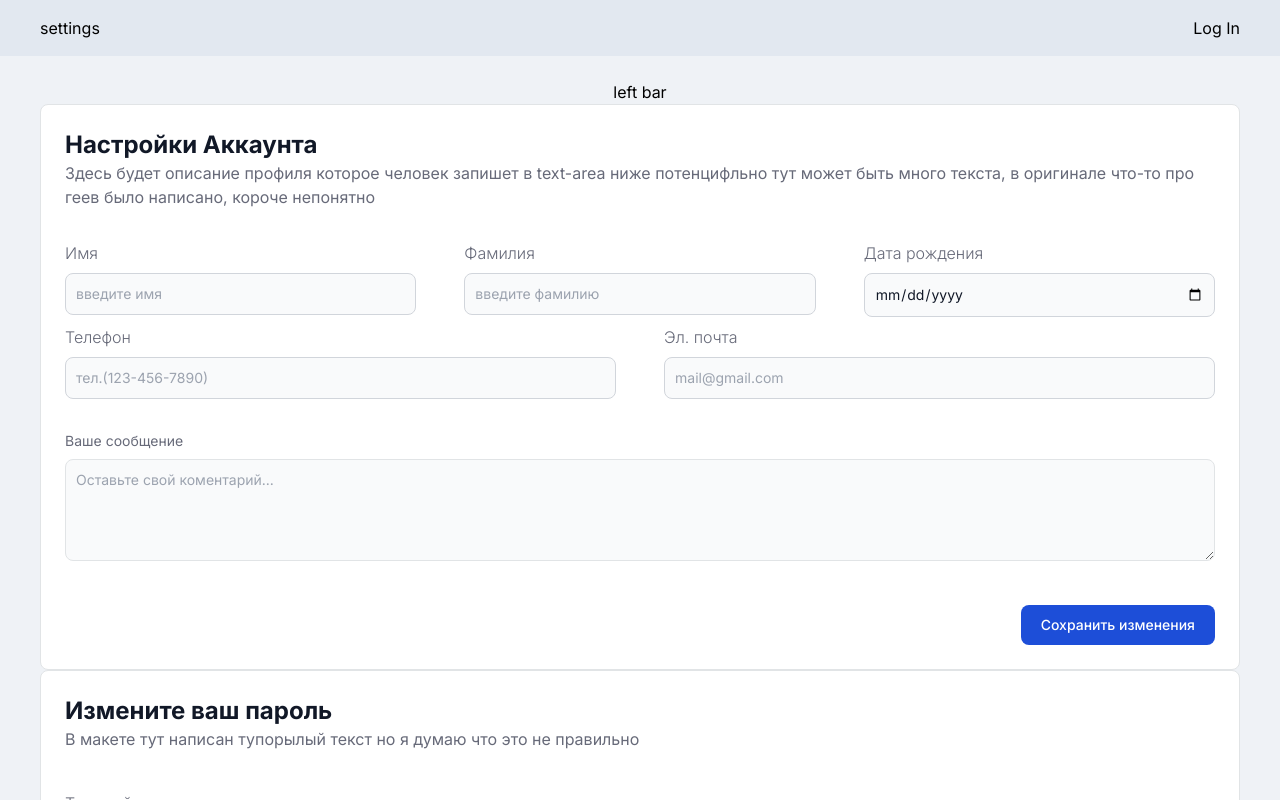
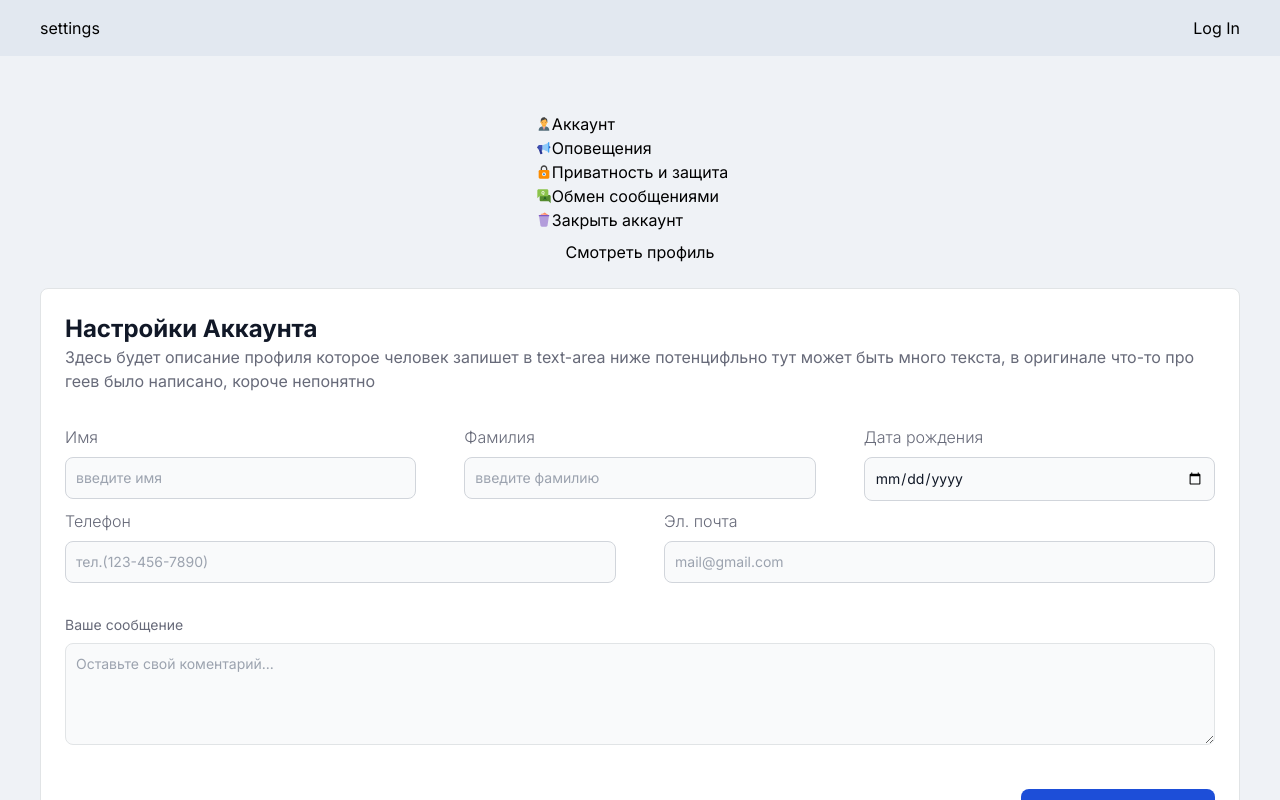
Before and after one commit to ItStepWork/connections-front-end, a Next.js app: page /settingsPage in a window 1280 px wide. Shown: the top 800 px of the page. Built offline with nearby package versions, Linux system fonts and the light colour scheme.

Commit message:
Fixed: bugs

```diff
--- a/src/app/settingsPage/page.tsx
+++ b/src/app/settingsPage/page.tsx
@@ -1,6 +1,6 @@
 import { AccountSettings } from "@/components/profileSettings/accountSettings/accountSettings";
 import { ChangePassword } from "@/components/profileSettings/changePassword/changePassword";
-import { LeftBar } from "@/components/profileSettings/leftBar/leftbar";
+import { LeftBar } from "@/components/profileSettings/leftBar/leftBar";
 import styles from './styles.module.scss';
 
 export default function LoginPage() {
--- a/src/components/profileSettings/leftBar/leftBar.module.scss
+++ b/src/components/profileSettings/leftBar/leftBar.module.scss
@@ -0,0 +1,12 @@
+.container {
+	@apply flex p-6 flex-col;
+	.linksContainer {
+		@apply flex flex-col justify-center items-center m-2 w-full;
+	}
+	.link {
+		@apply flex items-center justify-start m-auto  w-full pr-4;
+	}
+	.profile {
+		@apply w-full flex justify-center items-center;
+	}
+}
--- a/src/components/profileSettings/leftBar/leftbar.tsx
+++ b/src/components/profileSettings/leftBar/leftbar.tsx
@@ -1,12 +1,38 @@
+import Link from "next/link"
 import { FC } from "react"
+import { FcAdvertising, FcBusinessman, FcFaq, FcFullTrash, FcPrivacy } from 'react-icons/fc'
 import styles from "./leftBar.module.scss"
 
 export const LeftBar: FC = () => {
   return (
     <>
-      <div className={styles.container}>
-      left bar
-      </div>
+      <section className={styles.container}>
+        <div className={styles.linksContainer}>
+          <div className={styles.link}>
+            <FcBusinessman />
+            <Link href={'/'}>Аккаунт</Link>
+          </div>
+          <div className={styles.link}>
+            <FcAdvertising />
+            <Link href={'/'}>Оповещения</Link>
+          </div>
+          <div className={styles.link}>
+            <FcPrivacy />
+            <Link href={'/'}>Приватность и защита</Link>
+          </div>
+          <div className={styles.link}>
+            <FcFaq />
+            <Link href={'/'}>Обмен сообщениями</Link>
+          </div>
+          <div className={styles.link}>
+            <FcFullTrash />
+            <Link href={'/'}>Закрыть аккаунт</Link>
+          </div>
+        </div>
+        <div className={styles.profile}>
+          Смотреть профиль
+        </div>
+      </section>
     </>
   )
 }
```
Also changed, not shown: 1 other file (tests, documents, lock files or other folders).
